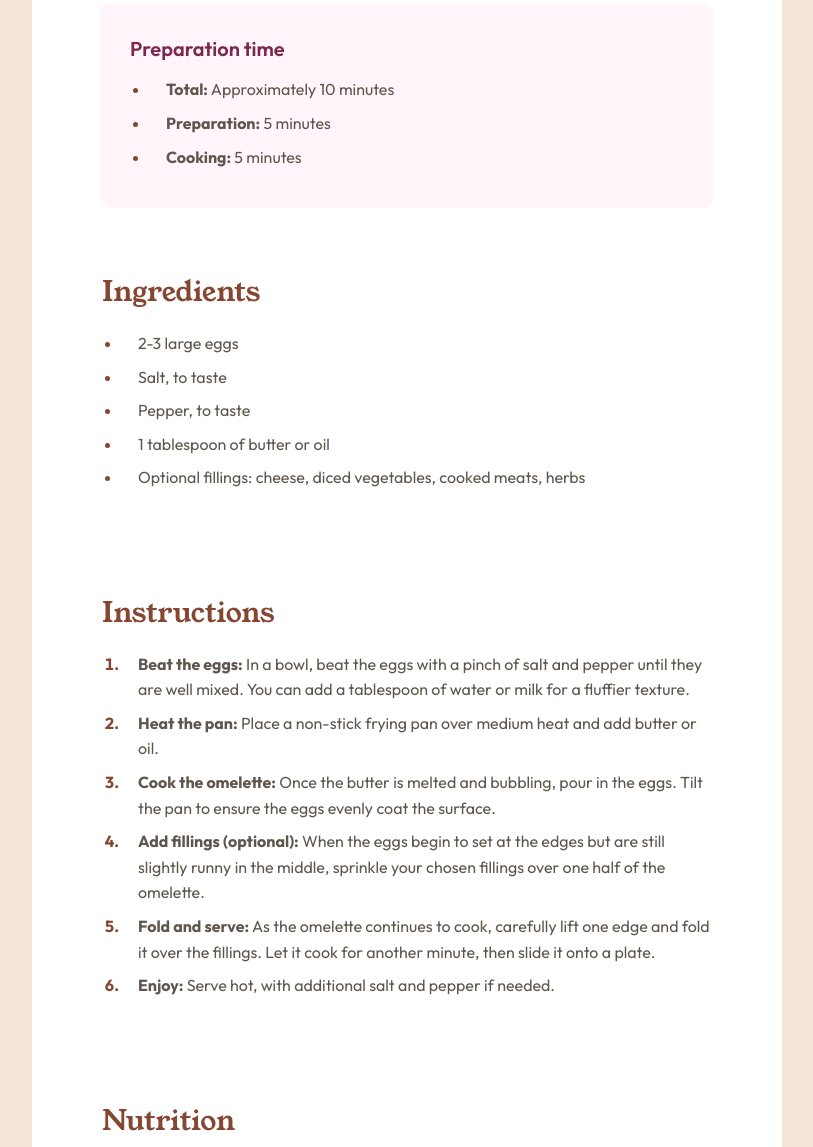
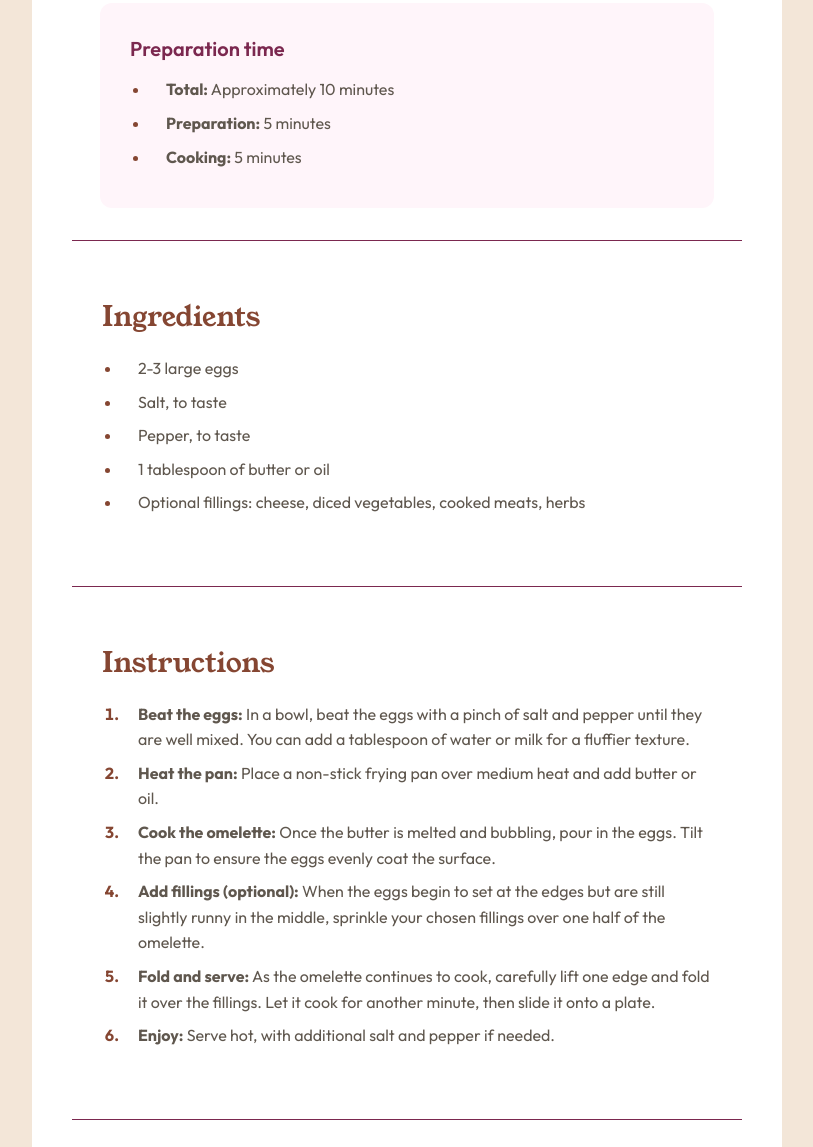
Before and after one commit to BAD997/Reto-frontend-1, a plain HTML site: page index.html in a window 1280 px wide. Shown: the part 643-1790 px from the top of the page, without its empty margins (233-1046 px from the left). Drawn offline with Linux system fonts and the light colour scheme.

Commit message:
Mejoras en el estilo

```diff
--- a/estilos/styles.css
+++ b/estilos/styles.css
@@ -102,6 +102,13 @@ h1 {
   margin-bottom: 0.75rem;
 }
 
+hr {
+  background-color: var(--rose-800);
+  height: 1px;
+  border: none;
+  margin: 1.5rem 0;
+}
+
 /*
   MEJORA: Se simplifican los selectores de lista.
   RAZÓN: Se evita la sobre-especificidad. Estos selectores son más robustos y
--- a/index.html
+++ b/index.html
@@ -43,7 +43,7 @@
                     <li><strong>Cooking:</strong> 5 minutes</li>
                 </ul>
             </section>
-
+            <hr>
             <section class="ingredients">
                 <h2 class="section-title">Ingredients</h2>
                 <ul>
@@ -54,7 +54,7 @@
                     <li>Optional fillings: cheese, diced vegetables, cooked meats, herbs</li>
                 </ul>
             </section>
-
+            <hr>
             <section class="instructions">
                 <h2 class="section-title">Instructions</h2>
                 <ol>
@@ -66,7 +66,7 @@
                     <li><strong>Enjoy:</strong> Serve hot, with additional salt and pepper if needed.</li>
                 </ol>
             </section>
-
+            <hr>
             <section class="nutrition">
                 <h2 class="section-title">Nutrition</h2>
                 <p>
```
